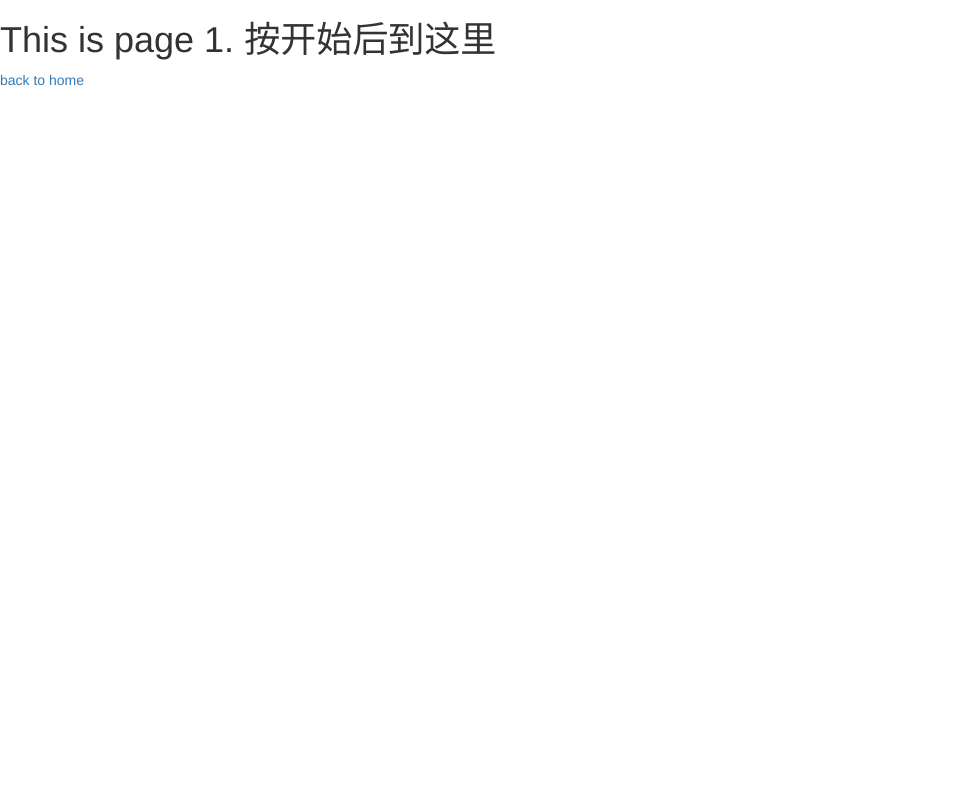
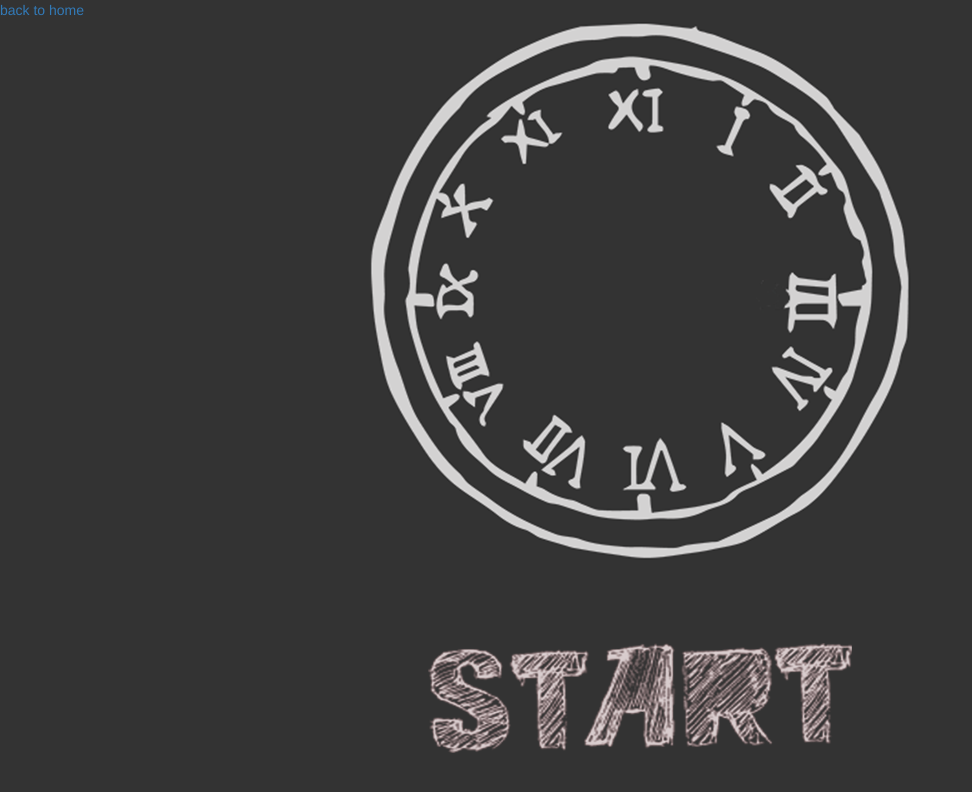
Before and after one commit to HCrSn/THE_HACK_PI_18, a plain HTML site: page pages/clock/clock-page.html in a window 1280 px wide. Shown: the whole page, without its empty margins (0-972 px from the left). Drawn offline with nearby package versions, Linux system fonts and the light colour scheme; files that its build step writes are made by us from their sources.

Commit message:
some stuff

```diff
--- a/pages/page1.html
+++ b/pages/clock/clock-page.html
@@ -3,8 +3,8 @@
 <head>
 		<meta charset="utf-8">
 		<meta name="viewport" content="width=device-width, initial-scale=1, shrink-to-fit=no">
-		<title>index</title>
-		<link href="fonts.css-1.5.0/fonts.css" rel="stylesheet" type="text/css">
+		<title>clock</title>
+		<link href="../fonts.css-1.5.0/fonts.css" rel="stylesheet" type="text/css">
 		<!-- Latest compiled and minified CSS -->
 		<link rel="stylesheet" href="https://maxcdn.bootstrapcdn.com/bootstrap/3.3.7/css/bootstrap.min.css">
 		<!-- jQuery library -->
@@ -16,22 +16,42 @@
 			body, html {
     			height: 100%;
     			margin: 0;
+				background-color: #333333;
 			}
 			.bg {
     			/* The image used */
-    			background-image: url(img/image-of-pai.gif);
+    			background-image: url(img/clock.png);
    		 		/* Full height */
    		 		height: 100%;
     			/* Center and scale the image nicely */
     			background-position: center;
     			background-repeat: no-repeat;
     			background-size: cover;
+				overflow: auto;
+			}
+			.start-btn{
+				display: block;
+    			margin-left: auto;
+    			margin-right: auto;
+				margin-top:10vh;
+			}
+			.clock{
+				display: block;
+    			margin-left: auto;
+    			margin-right: auto;
+				margin-top: 0vh;
 			}
 		</style>
 	</head>
 
 <body>
-	<h1>This is page 1. 按开始后到这里</h1>
-	<a href="../index.html">back to home</a>
+	<div>
+		<a href="../../index.html">back to home</a>
+		<img src="img/clock-alt.png" alt="clock" class="clock">
+		<a href="">
+			<img src="img/大白Start.png" alt="start" class="start-btn">
+		</a>
+
+	</div>
 </body>
 </html>
```
Also changed, not shown: index.html (+2 -2 lines), img/example-image.jpg (deleted), pages/clock/img/STOP.png (added), pages/clock/img/clock-alt.png (added), pages/clock/img/clock.png (added), pages/clock/img/long-hand.png (added), pages/clock/img/short-hand.png (added), pages/clock/img/大白Start.png (added).
